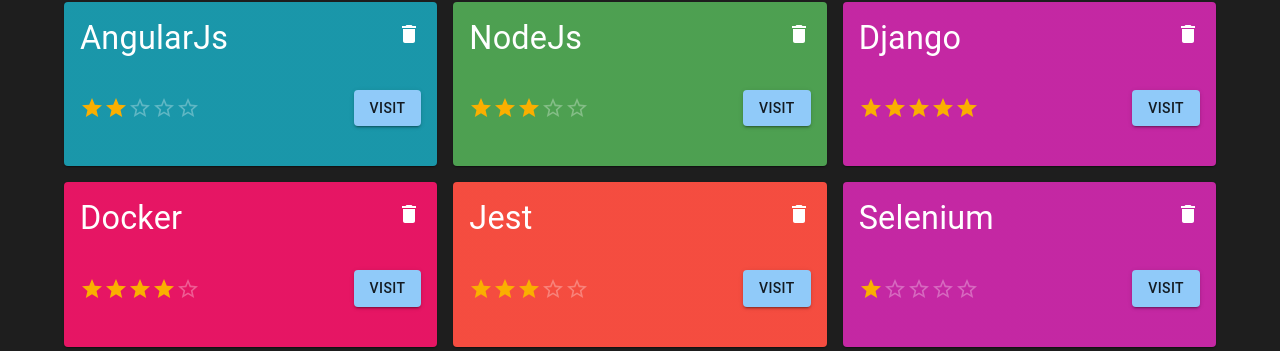
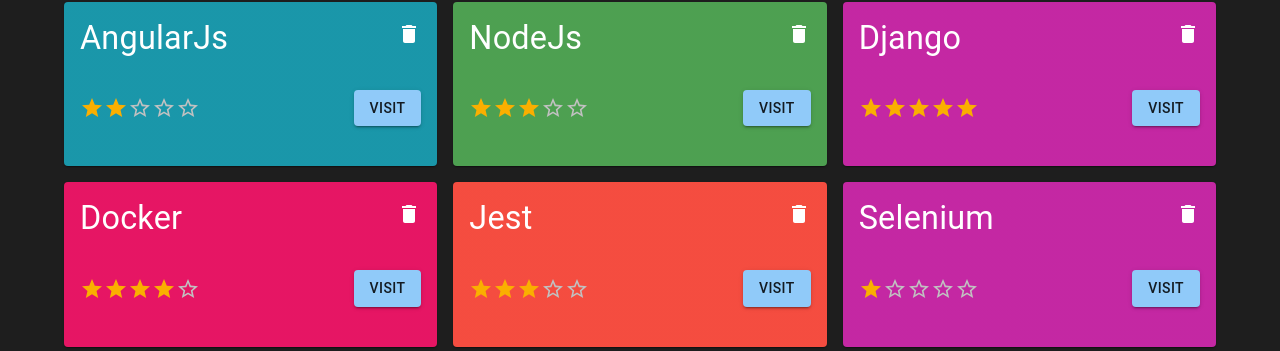
Before and after one commit to thatanjan/cules-project-assignment, a React (Create React App) app: page / in a window 1280 px wide. Shown: the part 254-605 px from the top of the page. Built offline with nearby package versions, Linux system fonts and the light colour scheme.

Commit message:
empty star icon color will be bright gray

```diff
--- a/src/Components/Project/ProjectCard.tsx
+++ b/src/Components/Project/ProjectCard.tsx
@@ -86,7 +86,15 @@
 					alignItems: 'center',
 				}}
 			>
-				<Rating value={rating} readOnly sx={{ mt: '0rem' }} />
+				<Rating
+					value={rating}
+					readOnly
+					sx={{
+						mt: '0rem',
+
+						'& .MuiRating-iconEmpty': { color: '#c1c1c1' },
+					}}
+				/>
 
 				<Button
 					component={Link}
```
